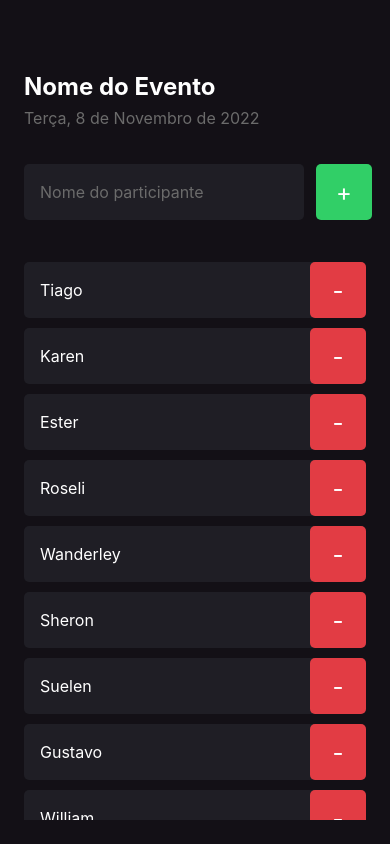
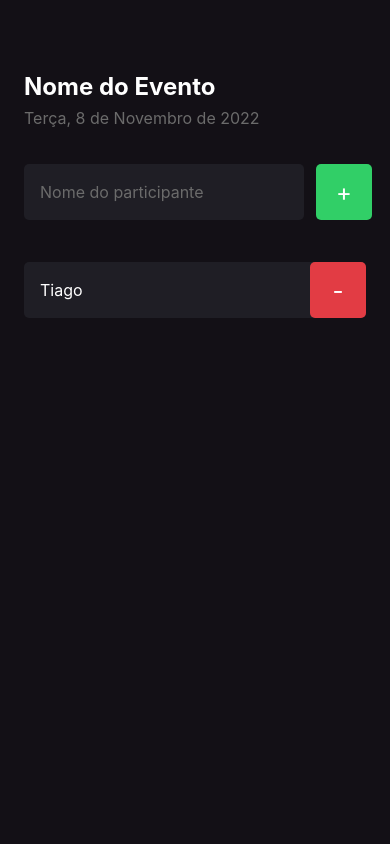
Before and after one commit to tiagoasrodrigues/imhere, a React Native app: screen / in a window 390 px wide. Built offline with nearby package versions, Linux system fonts and the light colour scheme.

Commit message:
:sparkles: Add participants

```diff
--- a/src/screens/Home/index.tsx
+++ b/src/screens/Home/index.tsx
@@ -1,3 +1,4 @@
+import { useState } from 'react';
 import { Text, TextInput, View, TouchableOpacity, FlatList, Alert } from 'react-native';
 
 import { Participant } from '../../components/Participant';
@@ -5,23 +6,14 @@ import { Participant } from '../../components/Participant';
 import { styles } from "./styles";
 
 export function Home() {
-  const participants = [
-    'Tiago',
-    'Karen',
-    'Ester',
-    'Roseli',
-    'Wanderley',
-    'Sheron',
-    'Suelen',
-    'Gustavo',
-    'William',
-    'Izabel'
-  ];
+  const [participants, setParticipants] = useState(['Tiago']);
 
   function handleParticipantAdd() {
-    if (participants.includes('Tiago')) {
-      return Alert.alert('Participante existente!','Já existe um participante na lista com este nome.')
+    if (participants.includes('Karen')) {
+      return Alert.alert('Participante existente!','Já existe um participante na lista com nome.')
     }
+
+    setParticipants( prevState => [...prevState, 'Ester']);
   }
 
   function handleParticipantRemove(name: string) {
```
